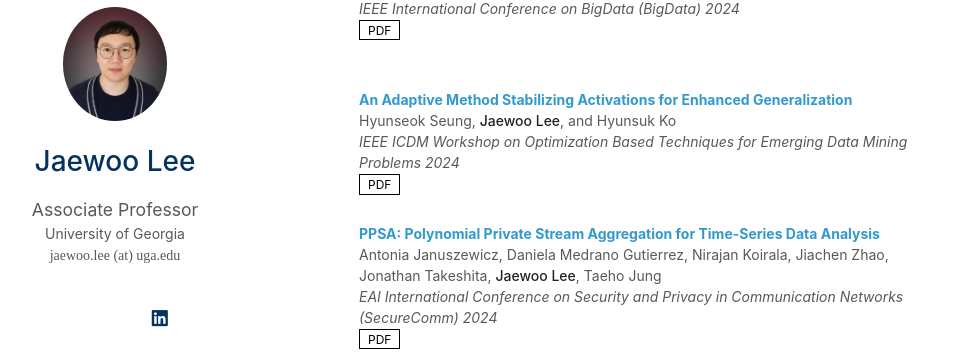
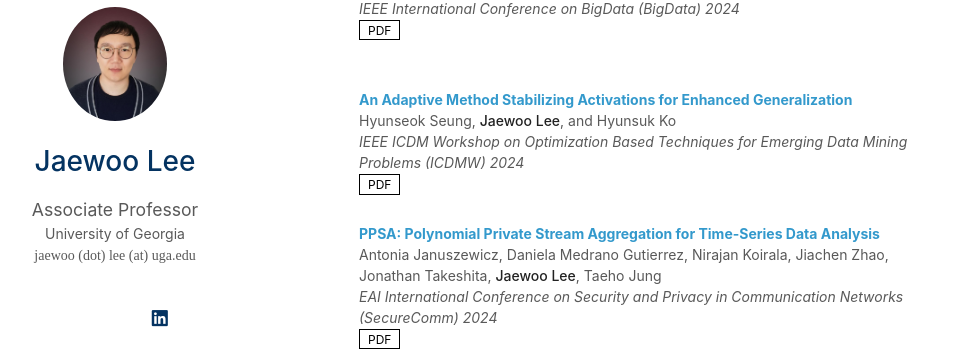
Before and after one commit to ppmlguy/ppmlguy.github.io, a Jekyll site: the page built from index.md, in a window 1280 px wide and 900 px high, scrolled down 884 px. Shown: the part 127-479 px from the top of the window, without its empty margins (161-1123 px from the left). Built offline with Jekyll 4.4.1, drawn with Linux system fonts in a browser that asks for light colours; a style sheet for code colours, icons or effects is not loaded; our own code applies the rules of GitHub Pages for plain Markdown files.

Commit message:
email address modified

```diff
--- a/_config.yml
+++ b/_config.yml
@@ -2,7 +2,7 @@
 title: Jaewoo Lee
 position: Associate Professor
 affiliation: University of Georgia
-email: jaewoo.lee (at) uga.edu
+email: jaewoo (dot) lee (at) uga.edu
 
 # Search Engine Optimization (SEO)
 # The following information is used to improve the website traffic from search engines, e.g., Google.
--- a/_data/publications.yml
+++ b/_data/publications.yml
@@ -25,7 +25,7 @@ main:
   - title: "An Adaptive Method Stabilizing Activations for Enhanced Generalization"
     authors: Hyunseok Seung, <strong>Jaewoo Lee</strong>, and Hyunsuk Ko
     conference_short: ICDMW
-    conference: IEEE ICDM Workshop on Optimization Based Techniques for Emerging Data Mining Problems 2024
+    conference: IEEE ICDM Workshop on Optimization Based Techniques for Emerging Data Mining Problems (ICDMW) 2024
     pdf: https://arxiv.org/abs/2506.08353
     # code: https://github.com/yaoyao-liu/class-incremental-learning/tree/main/mnemonics-training
     # page: https://class-il.mpi-inf.mpg.de/mnemonics/
```
